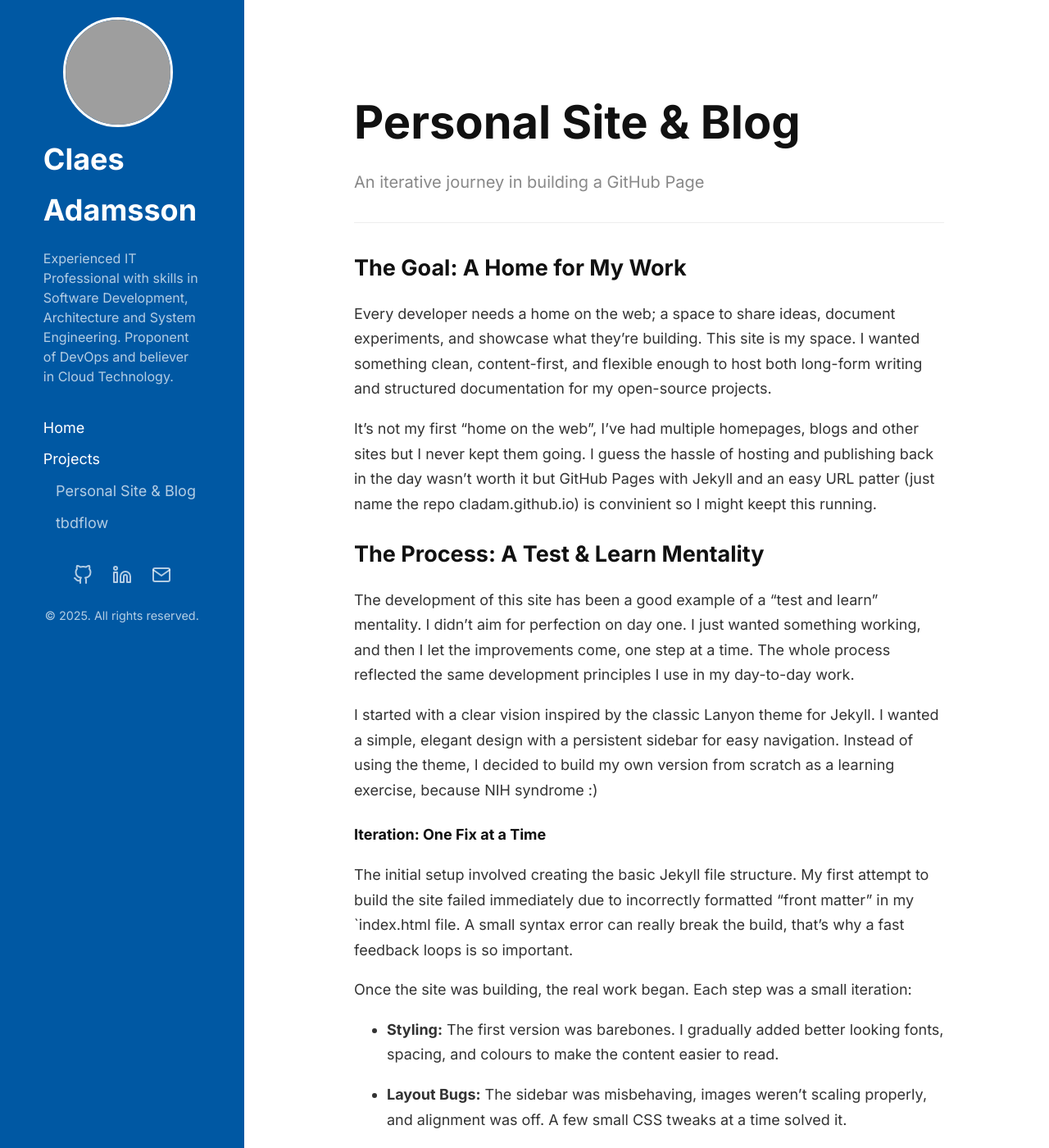
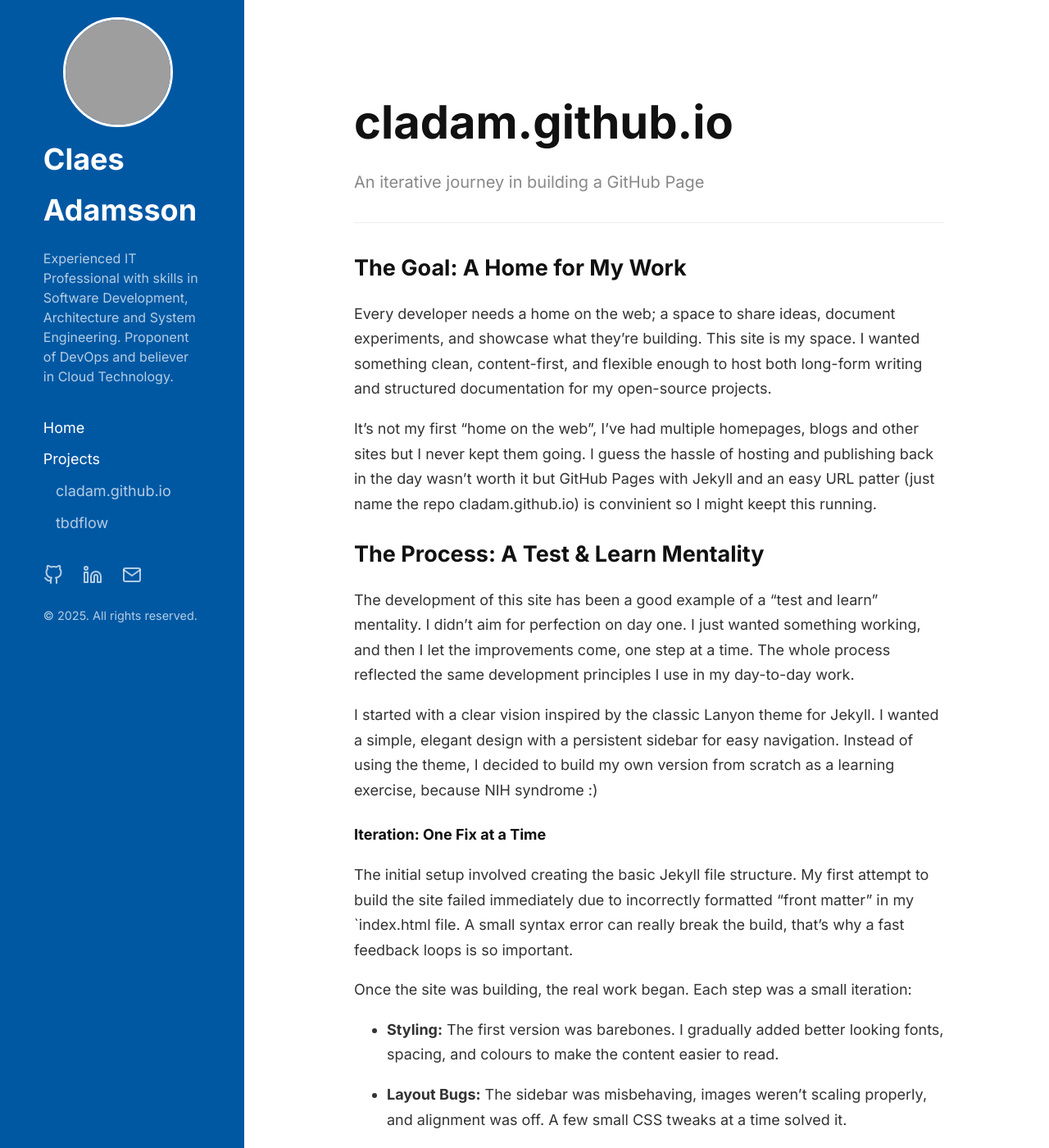
Before and after one commit to cladam/cladam.github.io, a Jekyll site: the page built from _projects/cladam.github.io.md, in a window 1280 px wide and 1400 px high. Shown: the whole window at 82% size. Built offline with Jekyll 4.4.1, drawn with Linux system fonts in a browser that asks for light colours; grey boxes are pictures that could not be loaded.

Commit message:
fix(project): Update files

```diff
--- a/_projects/cladam.github.io.md
+++ b/_projects/cladam.github.io.md
@@ -1,6 +1,6 @@
 ---
 layout: project
-title: "Personal Site & Blog"
+title: "cladam.github.io"
 tagline: "An iterative journey in building a GitHub Page"
 ---
 
--- a/assets/css/style.css
+++ b/assets/css/style.css
@@ -111,7 +111,7 @@
 
 .sidebar-social {
     display: flex;
-    justify-content: center; /* Keep social icons centered */
+    justify-content: left;
     gap: 1.5rem;
     margin-bottom: 1rem;
 }
@@ -126,9 +126,9 @@
 
 
 .sidebar-footer {
-    margin-top: auto; /* Pushes footer to the bottom */
+    margin-top: auto;
     font-size: 0.9rem;
-    text-align: center;
+    text-align: left;
 }
 
 /* Content Area */
```
